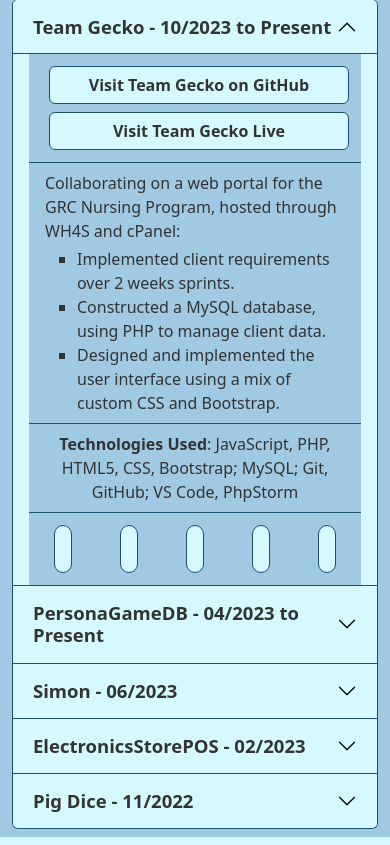
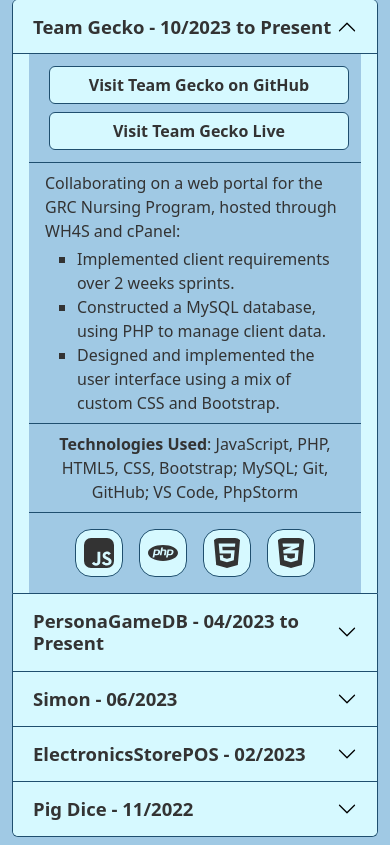
Before and after one commit to theZalmanian/Fall2023-SDEV305-TheZalmanian, a PHP site: page /portfolio/projects.html in a window 390 px wide, after a click on "Team Gecko - 10/2023 to Present". Shown: the part 90-935 px from the top of the page. Run offline with PHP 8.4, Linux system fonts and the light colour scheme.

Commit message:
Updated language badges layout w/ mobile in mind

```diff
--- a/css/site.css
+++ b/css/site.css
@@ -164,5 +164,5 @@ li.list-group-item {
 ******************/
 .language-badge {
     background: var(--secondary-color);
-    height: 3rem;
+    width: 3rem;
 }
--- a/portfolio/projects.html
+++ b/portfolio/projects.html
@@ -103,25 +103,21 @@
                                         <strong>Technologies Used</strong>: JavaScript, PHP, HTML5, CSS, Bootstrap; MySQL; Git, GitHub; VS Code, PhpStorm
                                     </li>
                                     <li class="list-group-item">
-                                        <div class="py-1 d-flex justify-content-center">
-                                            <svg class="language-badge p-2 mx-4 rounded-4 border" viewBox="0 0 32 32" xmlns="http://www.w3.org/2000/svg">
+                                        <div class="d-flex justify-content-center">
+                                            <svg class="language-badge p-2 m-2 rounded-4 border" viewBox="0 0 32 32" xmlns="http://www.w3.org/2000/svg">
                                                 <path d="M0 0h32v32h-32zM29.38 24.37c-0.234-1.464-1.188-2.688-4.005-3.833-0.979-0.458-2.073-0.781-2.396-1.521-0.12-0.438-0.141-0.677-0.063-0.938 0.203-0.865 1.219-1.12 2.021-0.88 0.521 0.161 1 0.557 1.302 1.198 1.38-0.901 1.38-0.901 2.339-1.5-0.359-0.557-0.536-0.802-0.781-1.036-0.839-0.943-1.958-1.422-3.776-1.38l-0.943 0.12c-0.901 0.219-1.76 0.698-2.281 1.339-1.516 1.719-1.078 4.719 0.76 5.964 1.818 1.359 4.479 1.656 4.823 2.938 0.318 1.563-1.161 2.063-2.625 1.88-1.078-0.24-1.677-0.781-2.339-1.781l-2.438 1.401c0.276 0.641 0.599 0.917 1.078 1.479 2.318 2.339 8.12 2.219 9.161-1.339 0.036-0.12 0.318-0.943 0.099-2.198zM17.401 14.708h-2.995c0 2.583-0.016 5.151-0.016 7.74 0 1.641 0.083 3.151-0.182 3.615-0.443 0.917-1.573 0.802-2.089 0.641-0.526-0.26-0.797-0.62-1.104-1.141-0.089-0.141-0.151-0.26-0.172-0.26l-2.432 1.5c0.406 0.839 1 1.563 1.766 2.021 1.141 0.682 2.672 0.901 4.276 0.542 1.042-0.302 1.943-0.922 2.411-1.88 0.682-1.24 0.536-2.76 0.531-4.464 0.016-2.74 0-5.479 0-8.24z">
                                                 </path>
                                             </svg>
-                                            <svg class="language-badge p-2 mx-4 rounded-4 border" viewBox="0 0 32 32" xmlns="http://www.w3.org/2000/svg">
+                                            <svg class="language-badge p-2 m-2 rounded-4 border" viewBox="0 0 32 32" xmlns="http://www.w3.org/2000/svg">
                                                 <path d="M9.349 13.609h-1.261l-0.687 3.531h1.12c0.739 0 1.291-0.14 1.656-0.421 0.359-0.276 0.604-0.745 0.729-1.396 0.124-0.625 0.067-1.068-0.161-1.328-0.235-0.255-0.699-0.385-1.396-0.385zM16 7.584c-8.839 0-16 3.771-16 8.416s7.161 8.416 16 8.416c8.839 0 16-3.771 16-8.416s-7.161-8.416-16-8.416zM11.651 17.521c-0.344 0.333-0.765 0.583-1.219 0.733-0.448 0.141-1.020 0.219-1.713 0.219h-1.579l-0.432 2.24h-1.839l1.641-8.432h3.531c1.063 0 1.839 0.276 2.328 0.833 0.485 0.557 0.636 1.339 0.437 2.339-0.072 0.396-0.213 0.776-0.405 1.131-0.193 0.337-0.437 0.651-0.751 0.937zM17.021 18.473l0.724-3.733c0.083-0.423 0.052-0.713-0.095-0.871-0.14-0.151-0.448-0.229-0.916-0.229h-1.453l-0.937 4.833h-1.828l1.64-8.437h1.823l-0.437 2.245h1.625c1.027 0 1.729 0.177 2.115 0.531 0.391 0.36 0.505 0.937 0.355 1.735l-0.767 3.927zM27.145 15.453c-0.072 0.396-0.208 0.776-0.405 1.131-0.188 0.337-0.437 0.651-0.745 0.937-0.349 0.328-0.765 0.583-1.224 0.733-0.448 0.141-1.021 0.219-1.713 0.219h-1.573l-0.437 2.24h-1.839l1.641-8.432h3.531c1.063 0 1.839 0.276 2.328 0.839 0.485 0.552 0.636 1.333 0.437 2.333zM23.688 13.609h-1.256l-0.687 3.531h1.115c0.744 0 1.296-0.14 1.656-0.421 0.364-0.276 0.609-0.745 0.735-1.396 0.124-0.625 0.067-1.068-0.168-1.328-0.228-0.255-0.697-0.385-1.395-0.385z">
                                                 </path>
                                             </svg>
-                                            <svg class="language-badge p-2 mx-4 rounded-4 border" viewBox="0 0 512 512" xmlns="http://www.w3.org/2000/svg">
+                                            <svg class="language-badge p-2 m-2 rounded-4 border" viewBox="0 0 512 512" xmlns="http://www.w3.org/2000/svg">
                                                 <path d="M30.713,0.501L71.717,460.42l184.006,51.078l184.515-51.15L481.287,0.501H30.713z M395.754,109.646 l-2.567,28.596l-1.128,12.681h-0.187H256h-0.197h-79.599l5.155,57.761h74.444H256h115.723h15.201l-1.377,15.146l-13.255,148.506 l-0.849,9.523L256,413.854v0.012l-0.259,0.072l-115.547-32.078l-7.903-88.566h26.098h30.526l4.016,44.986l62.82,16.965l0.052-0.014 v-0.006l62.916-16.977l6.542-73.158H256h-0.197H129.771l-13.863-155.444l-1.351-15.131h141.247H256h141.104L395.754,109.646z">
                                                 </path>
                                             </svg>
-                                            <svg class="language-badge p-2 mx-4 rounded-4 border" viewBox="0 0 512 512" xmlns="http://www.w3.org/2000/svg">
+                                            <svg class="language-badge p-2 m-2 rounded-4 border" viewBox="0 0 512 512" xmlns="http://www.w3.org/2000/svg">
                                                 <path d="M483.111,0.501l-42.59,461.314l-184.524,49.684L71.47,461.815L28.889,0.501H483.111z M397.29,94.302 H255.831H111.866l6.885,55.708h137.08h7.7l-7.7,3.205l-132.07,55.006l4.38,54.453l127.69,0.414l68.438,0.217l-4.381,72.606 l-64.058,18.035v-0.057l-0.525,0.146l-61.864-15.617l-3.754-45.07h-0.205H132.1h-0.202l7.511,87.007l116.423,34.429v-0.062 l0.21,0.062l115.799-33.802l15.021-172.761h-131.03h-0.323l0.323-0.14l135.83-58.071L397.29,94.302z">
-                                                </path>
-                                            </svg>
-                                            <svg class="language-badge p-2 mx-4 rounded-4 border" viewBox="0 0 32 32" xmlns="http://www.w3.org/2000/svg">
-                                                <path d="M26.667 0h-21.333c-2.943 0.010-5.323 2.391-5.333 5.333v21.333c0 2.932 2.401 5.333 5.333 5.333h21.333c2.932 0 5.333-2.401 5.333-5.333v-21.333c0-2.932-2.401-5.333-5.333-5.333zM23.75 22.474c-0.266 0.641-0.688 1.208-1.229 1.646-0.563 0.453-1.271 0.828-2.146 1.094-0.87 0.271-1.906 0.406-3.109 0.406h-8.573v-18.667h9.068c1.677 0 3.021 0.375 4.026 1.146 1.016 0.771 1.516 1.927 1.516 3.479 0 0.943-0.229 1.745-0.688 2.411s-1.12 1.182-1.974 1.542v0.063c1.141 0.24 2.021 0.781 2.599 1.62s0.88 1.901 0.88 3.182c0 0.719-0.141 1.401-0.401 2.036l0.031 0.036zM20.047 17.875c-0.542-0.5-1.313-0.745-2.302-0.745h-5.766v5.823h5.781c0.984 0 1.76-0.255 2.307-0.771s0.823-1.25 0.823-2.188c-0.010-0.922-0.276-1.635-0.823-2.12h-0.026zM19.25 14.109c0.526-0.448 0.786-1.089 0.786-1.927 0-0.938-0.234-1.604-0.708-1.984-0.469-0.38-1.146-0.578-2.036-0.578h-5.333v5.151h5.333c0.776 0 1.443-0.229 1.953-0.661z">
                                                 </path>
                                             </svg>
                                         </div>
@@ -166,25 +162,21 @@
                                         <strong>Technologies Used</strong>: C#, JavaScript, HTML5, CSS, Bootstrap; ASP.NET, EF Core, T-SQL; Git, GitHub; Visual Studio
                                     </li>
                                     <li class="list-group-item">
-                                        <div class="py-1 d-flex justify-content-center">
-                                            <svg class="language-badge p-2 mx-4 rounded-4 border" viewBox="0 0 512 512" xmlns="http://www.w3.org/2000/svg">
+                                        <div class="d-flex justify-content-center">
+                                            <svg class="language-badge p-2 m-2 rounded-4 border" xmlns="http://www.w3.org/2000/svg" viewBox="0 0 512 512">
                                                 <path d="M233.274,286.089l89.802,27.145c-6.035,25.188-15.535,46.223-28.5,63.107 c-12.975,16.894-29.071,29.638-48.297,38.233c-19.229,8.596-43.697,12.894-73.412,12.894c-36.038,0-65.482-5.238-88.33-15.711 c-22.852-10.477-42.563-28.896-59.155-55.271C8.794,330.114,0.5,296.354,0.5,255.208c0-54.855,14.594-97.016,43.769-126.479 c29.18-29.461,70.464-44.197,123.855-44.197c41.776,0,74.614,8.451,98.51,25.336c23.91,16.892,41.659,42.834,53.273,77.816 l-90.481,20.131c-3.164-10.098-6.485-17.492-9.95-22.168c-5.733-7.839-12.745-13.871-21.043-18.095 c-8.294-4.22-17.564-6.337-27.82-6.337c-23.23,0-41.024,9.343-53.391,28.021c-9.342,13.861-14.018,35.626-14.018,65.294 c0,36.756,5.576,61.948,16.732,75.584c11.16,13.627,26.848,20.439,47.059,20.439c19.599,0,34.413-5.503,44.449-16.516 C221.474,323.04,228.751,307.046,233.274,286.089z M485.345,239.259l-6.854,34.292H511.5v37.262h-40.452l-9.5,47.522h-38.41 l9.527-47.522h-29.769l-9.595,47.522h-38.14l9.527-47.522h-18.572v-37.262h26.047l6.876-34.292h-32.923v-37.262h40.398 l9.688-48.332h38.409l-9.752,48.332h29.625l9.694-48.332h38.273l-9.657,48.332H511.5v37.262H485.345z M447.017,239.259h-29.68 l-6.921,34.292h29.724L447.017,239.259z">
                                                 </path>
                                             </svg>
-                                            <svg class="language-badge p-2 mx-4 rounded-4 border" viewBox="0 0 32 32" xmlns="http://www.w3.org/2000/svg">
+                                            <svg class="language-badge p-2 m-2 rounded-4 border" viewBox="0 0 32 32" xmlns="http://www.w3.org/2000/svg">
                                                 <path d="M0 0h32v32h-32zM29.38 24.37c-0.234-1.464-1.188-2.688-4.005-3.833-0.979-0.458-2.073-0.781-2.396-1.521-0.12-0.438-0.141-0.677-0.063-0.938 0.203-0.865 1.219-1.12 2.021-0.88 0.521 0.161 1 0.557 1.302 1.198 1.38-0.901 1.38-0.901 2.339-1.5-0.359-0.557-0.536-0.802-0.781-1.036-0.839-0.943-1.958-1.422-3.776-1.38l-0.943 0.12c-0.901 0.219-1.76 0.698-2.281 1.339-1.516 1.719-1.078 4.719 0.76 5.964 1.818 1.359 4.479 1.656 4.823 2.938 0.318 1.563-1.161 2.063-2.625 1.88-1.078-0.24-1.677-0.781-2.339-1.781l-2.438 1.401c0.276 0.641 0.599 0.917 1.078 1.479 2.318 2.339 8.12 2.219 9.161-1.339 0.036-0.12 0.318-0.943 0.099-2.198zM17.401 14.708h-2.995c0 2.583-0.016 5.151-0.016 7.74 0 1.641 0.083 3.151-0.182 3.615-0.443 0.917-1.573 0.802-2.089 0.641-0.526-0.26-0.797-0.62-1.104-1.141-0.089-0.141-0.151-0.26-0.172-0.26l-2.432 1.5c0.406 0.839 1 1.563 1.766 2.021 1.141 0.682 2.672 0.901 4.276 0.542 1.042-0.302 1.943-0.922 2.411-1.88 0.682-1.24 0.536-2.76 0.531-4.464 0.016-2.74 0-5.479 0-8.24z">
                                                 </path>
                                             </svg>
-                                            <svg class="language-badge p-2 mx-4 rounded-4 border" viewBox="0 0 512 512" xmlns="http://www.w3.org/2000/svg">
+                                            <svg class="language-badge p-2 m-2 rounded-4 border" viewBox="0 0 512 512" xmlns="http://www.w3.org/2000/svg">
                                                 <path d="M30.713,0.501L71.717,460.42l184.006,51.078l184.515-51.15L481.287,0.501H30.713z M395.754,109.646 l-2.567,28.596l-1.128,12.681h-0.187H256h-0.197h-79.599l5.155,57.761h74.444H256h115.723h15.201l-1.377,15.146l-13.255,148.506 l-0.849,9.523L256,413.854v0.012l-0.259,0.072l-115.547-32.078l-7.903-88.566h26.098h30.526l4.016,44.986l62.82,16.965l0.052-0.014 v-0.006l62.916-16.977l6.542-73.158H256h-0.197H129.771l-13.863-155.444l-1.351-15.131h141.247H256h141.104L395.754,109.646z">
                                                 </path>
                                             </svg>
-                                            <svg class="language-badge p-2 mx-4 rounded-4 border" viewBox="0 0 512 512" xmlns="http://www.w3.org/2000/svg">
+                                            <svg class="language-badge p-2 m-2 rounded-4 border" viewBox="0 0 512 512" xmlns="http://www.w3.org/2000/svg">
                                                 <path d="M483.111,0.501l-42.59,461.314l-184.524,49.684L71.47,461.815L28.889,0.501H483.111z M397.29,94.302 H255.831H111.866l6.885,55.708h137.08h7.7l-7.7,3.205l-132.07,55.006l4.38,54.453l127.69,0.414l68.438,0.217l-4.381,72.606 l-64.058,18.035v-0.057l-0.525,0.146l-61.864-15.617l-3.754-45.07h-0.205H132.1h-0.202l7.511,87.007l116.423,34.429v-0.062 l0.21,0.062l115.799-33.802l15.021-172.761h-131.03h-0.323l0.323-0.14l135.83-58.071L397.29,94.302z">
-                                                </path>
-                                            </svg>
-                                            <svg class="language-badge p-2 mx-4 rounded-4 border" viewBox="0 0 32 32" xmlns="http://www.w3.org/2000/svg">
-                                                <path d="M26.667 0h-21.333c-2.943 0.010-5.323 2.391-5.333 5.333v21.333c0 2.932 2.401 5.333 5.333 5.333h21.333c2.932 0 5.333-2.401 5.333-5.333v-21.333c0-2.932-2.401-5.333-5.333-5.333zM23.75 22.474c-0.266 0.641-0.688 1.208-1.229 1.646-0.563 0.453-1.271 0.828-2.146 1.094-0.87 0.271-1.906 0.406-3.109 0.406h-8.573v-18.667h9.068c1.677 0 3.021 0.375 4.026 1.146 1.016 0.771 1.516 1.927 1.516 3.479 0 0.943-0.229 1.745-0.688 2.411s-1.12 1.182-1.974 1.542v0.063c1.141 0.24 2.021 0.781 2.599 1.62s0.88 1.901 0.88 3.182c0 0.719-0.141 1.401-0.401 2.036l0.031 0.036zM20.047 17.875c-0.542-0.5-1.313-0.745-2.302-0.745h-5.766v5.823h5.781c0.984 0 1.76-0.255 2.307-0.771s0.823-1.25 0.823-2.188c-0.010-0.922-0.276-1.635-0.823-2.12h-0.026zM19.25 14.109c0.526-0.448 0.786-1.089 0.786-1.927 0-0.938-0.234-1.604-0.708-1.984-0.469-0.38-1.146-0.578-2.036-0.578h-5.333v5.151h5.333c0.776 0 1.443-0.229 1.953-0.661z">
                                                 </path>
                                             </svg>
                                         </div>
@@ -229,12 +221,12 @@
                                         <strong>Technologies Used</strong>: Kotlin, XML; SQLite (Room DB); Git, GitHub; Android Studio
                                     </li>
                                     <li class="list-group-item">
-                                        <div class="py-1 d-flex justify-content-center">
-                                            <svg class="language-badge p-2 mx-4 rounded-4 border" viewBox="0 0 32 32" xmlns="http://www.w3.org/2000/svg">
+                                        <div class="d-flex justify-content-center">
+                                            <svg class="language-badge p-2 m-2 rounded-4 border" viewBox="0 0 32 32" xmlns="http://www.w3.org/2000/svg">
                                                 <path d="M1.734 32l15.068-15.333 15.198 15.333zM0 0h16l-16 16.667zM17.865 0l-17.865 18.667v13.333l32-32z">
                                                 </path>
                                             </svg>
-                                            <svg class="language-badge p-2 mx-4 rounded-4 border" viewBox="0 0 32 32" xmlns="http://www.w3.org/2000/svg">
+                                            <svg class="language-badge p-2 m-2 rounded-4 border" viewBox="0 0 32 32" xmlns="http://www.w3.org/2000/svg">
                                                 <path d="M24,21V9h-2V23h8v-2H24Z M18,9l-1.52,5L16,15.98,15.54,14,14,9,12,9,12,23,14,23,14,15,13.84,13,14.42,15,16,19.63,17.58,15,18.16,13,18,15,18,23h2V9Z M10,9,8,9,6,15,4,9,2,9,4.75,16,2,23,4,23,6,17,8,23,10,23,7.25,16,10,9Z"/>
                                             </svg>
                                         </div>
@@ -279,8 +271,8 @@
                                         <strong>Technologies Used</strong>: C#; EF Core, T-SQL; Git, GitHub; Visual Studio
                                     </li>
                                     <li class="list-group-item">
-                                        <div class="py-1 d-flex justify-content-center">
-                                            <svg class="language-badge p-2 mx-4 rounded-4 border" xmlns="http://www.w3.org/2000/svg" viewBox="0 0 512 512">
+                                        <div class="d-flex justify-content-center">
+                                            <svg class="language-badge p-2 m-2 rounded-4 border" xmlns="http://www.w3.org/2000/svg" viewBox="0 0 512 512">
                                                 <path d="M233.274,286.089l89.802,27.145c-6.035,25.188-15.535,46.223-28.5,63.107 c-12.975,16.894-29.071,29.638-48.297,38.233c-19.229,8.596-43.697,12.894-73.412,12.894c-36.038,0-65.482-5.238-88.33-15.711 c-22.852-10.477-42.563-28.896-59.155-55.271C8.794,330.114,0.5,296.354,0.5,255.208c0-54.855,14.594-97.016,43.769-126.479 c29.18-29.461,70.464-44.197,123.855-44.197c41.776,0,74.614,8.451,98.51,25.336c23.91,16.892,41.659,42.834,53.273,77.816 l-90.481,20.131c-3.164-10.098-6.485-17.492-9.95-22.168c-5.733-7.839-12.745-13.871-21.043-18.095 c-8.294-4.22-17.564-6.337-27.82-6.337c-23.23,0-41.024,9.343-53.391,28.021c-9.342,13.861-14.018,35.626-14.018,65.294 c0,36.756,5.576,61.948,16.732,75.584c11.16,13.627,26.848,20.439,47.059,20.439c19.599,0,34.413-5.503,44.449-16.516 C221.474,323.04,228.751,307.046,233.274,286.089z M485.345,239.259l-6.854,34.292H511.5v37.262h-40.452l-9.5,47.522h-38.41 l9.527-47.522h-29.769l-9.595,47.522h-38.14l9.527-47.522h-18.572v-37.262h26.047l6.876-34.292h-32.923v-37.262h40.398 l9.688-48.332h38.409l-9.752,48.332h29.625l9.694-48.332h38.273l-9.657,48.332H511.5v37.262H485.345z M447.017,239.259h-29.68 l-6.921,34.292h29.724L447.017,239.259z">
                                                 </path>
                                             </svg>
@@ -329,20 +321,20 @@
                                         <strong>Technologies Used</strong>: TypeScript, JavaScript, HTML5, CSS; Git, GitHub; VS Code
                                     </li>
                                     <li class="list-group-item">
-                                        <div class="py-1 d-flex justify-content-center">
-                                            <svg class="language-badge p-2 mx-4 rounded-4 border" viewBox="0 0 32 32" xmlns="http://www.w3.org/2000/svg">
+                                        <div class="d-flex justify-content-center">
+                                            <svg class="language-badge p-2 m-2 rounded-4 border" viewBox="0 0 32 32" xmlns="http://www.w3.org/2000/svg">
                                                 <path d="M0 16v16h32v-32h-32zM25.786 14.724c0.813 0.203 1.432 0.568 2.005 1.156 0.292 0.312 0.729 0.885 0.766 1.026 0.010 0.042-1.38 0.974-2.224 1.495-0.031 0.021-0.156-0.109-0.292-0.313-0.411-0.599-0.844-0.859-1.505-0.906-0.969-0.063-1.594 0.443-1.589 1.292-0.005 0.208 0.042 0.417 0.135 0.599 0.214 0.443 0.615 0.708 1.854 1.245 2.292 0.984 3.271 1.635 3.88 2.557 0.682 1.031 0.833 2.677 0.375 3.906-0.51 1.328-1.771 2.234-3.542 2.531-0.547 0.099-1.849 0.083-2.438-0.026-1.286-0.229-2.505-0.865-3.255-1.698-0.297-0.323-0.87-1.172-0.833-1.229 0.016-0.021 0.146-0.104 0.292-0.188s0.682-0.396 1.188-0.688l0.922-0.536 0.193 0.286c0.271 0.411 0.859 0.974 1.214 1.161 1.021 0.542 2.422 0.464 3.115-0.156 0.281-0.234 0.438-0.594 0.417-0.958 0-0.37-0.047-0.536-0.24-0.813-0.25-0.354-0.755-0.656-2.198-1.281-1.651-0.714-2.365-1.151-3.010-1.854-0.406-0.464-0.708-1.010-0.88-1.599-0.12-0.453-0.151-1.589-0.057-2.042 0.339-1.599 1.547-2.708 3.281-3.036 0.563-0.109 1.875-0.068 2.427 0.068zM18.276 16.063l0.010 1.307h-4.167v11.839h-2.948v-11.839h-4.161v-1.281c0-0.714 0.016-1.307 0.036-1.323 0.016-0.021 2.547-0.031 5.62-0.026l5.594 0.016z">
                                                 </path>
                                             </svg>
-                                            <svg class="language-badge p-2 mx-4 rounded-4 border" viewBox="0 0 32 32" xmlns="http://www.w3.org/2000/svg">
+                                            <svg class="language-badge p-2 m-2 rounded-4 border" viewBox="0 0 32 32" xmlns="http://www.w3.org/2000/svg">
                                                 <path d="M0 0h32v32h-32zM29.38 24.37c-0.234-1.464-1.188-2.688-4.005-3.833-0.979-0.458-2.073-0.781-2.396-1.521-0.12-0.438-0.141-0.677-0.063-0.938 0.203-0.865 1.219-1.12 2.021-0.88 0.521 0.161 1 0.557 1.302 1.198 1.38-0.901 1.38-0.901 2.339-1.5-0.359-0.557-0.536-0.802-0.781-1.036-0.839-0.943-1.958-1.422-3.776-1.38l-0.943 0.12c-0.901 0.219-1.76 0.698-2.281 1.339-1.516 1.719-1.078 4.719 0.76 5.964 1.818 1.359 4.479 1.656 4.823 2.938 0.318 1.563-1.161 2.063-2.625 1.88-1.078-0.24-1.677-0.781-2.339-1.781l-2.438 1.401c0.276 0.641 0.599 0.917 1.078 1.479 2.318 2.339 8.12 2.219 9.161-1.339 0.036-0.12 0.318-0.943 0.099-2.198zM17.401 14.708h-2.995c0 2.583-0.016 5.151-0.016 7.74 0 1.641 0.083 3.151-0.182 3.615-0.443 0.917-1.573 0.802-2.089 0.641-0.526-0.26-0.797-0.62-1.104-1.141-0.089-0.141-0.151-0.26-0.172-0.26l-2.432 1.5c0.406 0.839 1 1.563 1.766 2.021 1.141 0.682 2.672 0.901 4.276 0.542 1.042-0.302 1.943-0.922 2.411-1.88 0.682-1.24 0.536-2.76 0.531-4.464 0.016-2.74 0-5.479 0-8.24z">
                                                 </path>
                                             </svg>
-                                            <svg class="language-badge p-2 mx-4 rounded-4 border" viewBox="0 0 512 512" xmlns="http://www.w3.org/2000/svg">
+                                            <svg class="language-badge p-2 m-2 rounded-4 border" viewBox="0 0 512 512" xmlns="http://www.w3.org/2000/svg">
                                                 <path d="M30.713,0.501L71.717,460.42l184.006,51.078l184.515-51.15L481.287,0.501H30.713z M395.754,109.646 l-2.567,28.596l-1.128,12.681h-0.187H256h-0.197h-79.599l5.155,57.761h74.444H256h115.723h15.201l-1.377,15.146l-13.255,148.506 l-0.849,9.523L256,413.854v0.012l-0.259,0.072l-115.547-32.078l-7.903-88.566h26.098h30.526l4.016,44.986l62.82,16.965l0.052-0.014 v-0.006l62.916-16.977l6.542-73.158H256h-0.197H129.771l-13.863-155.444l-1.351-15.131h141.247H256h141.104L395.754,109.646z">
                                                 </path>
                                             </svg>
-                                            <svg class="language-badge p-2 mx-4 rounded-4 border" viewBox="0 0 512 512" xmlns="http://www.w3.org/2000/svg">
+                                            <svg class="language-badge p-2 m-2 rounded-4 border" viewBox="0 0 512 512" xmlns="http://www.w3.org/2000/svg">
                                                 <path d="M483.111,0.501l-42.59,461.314l-184.524,49.684L71.47,461.815L28.889,0.501H483.111z M397.29,94.302 H255.831H111.866l6.885,55.708h137.08h7.7l-7.7,3.205l-132.07,55.006l4.38,54.453l127.69,0.414l68.438,0.217l-4.381,72.606 l-64.058,18.035v-0.057l-0.525,0.146l-61.864-15.617l-3.754-45.07h-0.205H132.1h-0.202l7.511,87.007l116.423,34.429v-0.062 l0.21,0.062l115.799-33.802l15.021-172.761h-131.03h-0.323l0.323-0.14l135.83-58.071L397.29,94.302z">
                                                 </path>
                                             </svg>
```
